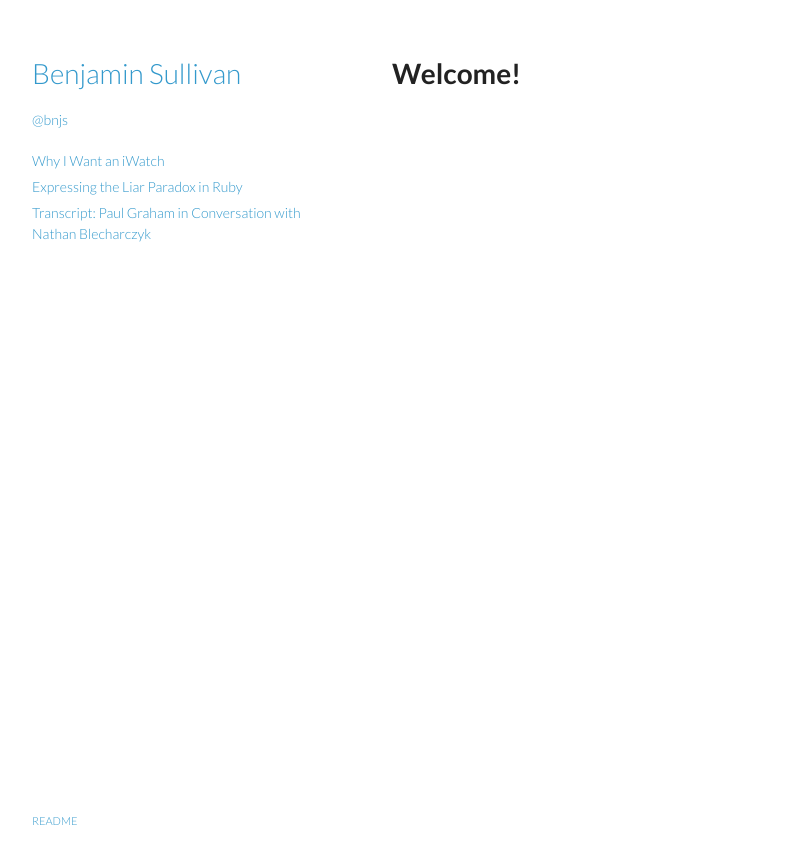
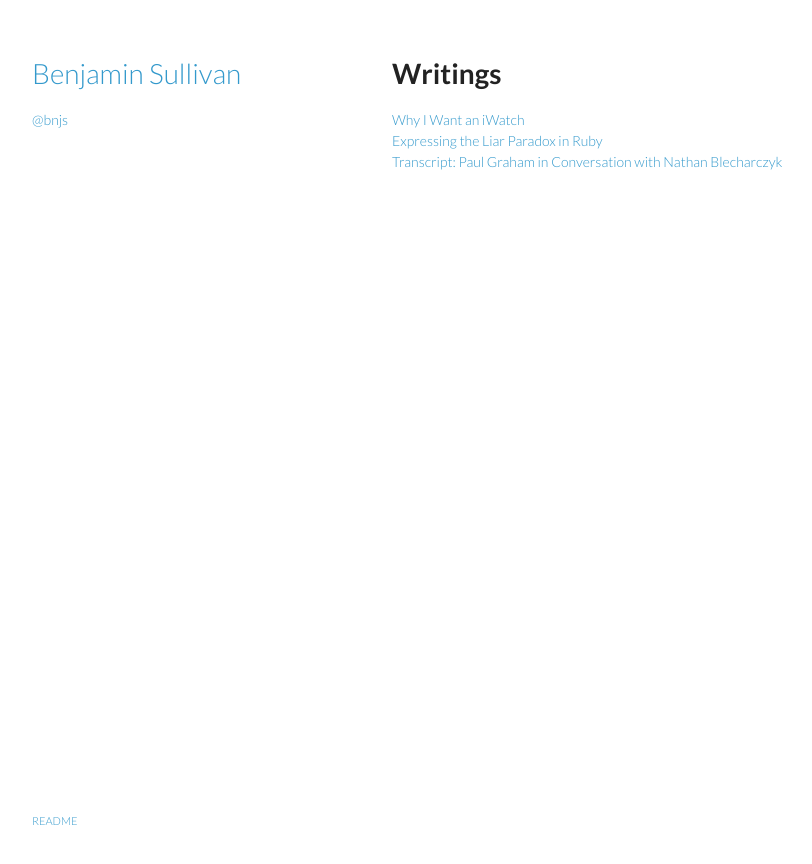
Before and after one commit to bnjs/bnjs.github.io, a Jekyll site: the page built from index.md, in a window 1280 px wide. Shown: the top 864 px of the page, without its empty margins (178-990 px from the left). Built offline with Jekyll 4.4.1, drawn with Linux system fonts in a browser that asks for light colours.

Commit message:
Movie writing index to top page

```diff
--- a/_layouts/default.html
+++ b/_layouts/default.html
@@ -17,11 +17,6 @@
       <header>
         <h1><a href="/">Benjamin Sullivan</a></h1>
         <p><a href="https://twitter.com/bnjs">@bnjs</a></p>
-        <ul>
-          <li><a href="/why-i-want-an-iwatch">Why I Want an iWatch</a></li>
-          <li><a href="/expressing-the-liar-paradox-in-ruby">Expressing the Liar Paradox in Ruby</a></li>
-          <li><a href="/transcript-paul-graham-in-conversation-with-nathan-blecharczyk">Transcript: Paul Graham in Conversation with Nathan Blecharczyk</a></li>
-        </ul>
       </header>
       <section>
         {{ content }}
--- a/index.md
+++ b/index.md
@@ -3,4 +3,10 @@ layout: default
 title: Benjamin Sullivan
 ---
 
-# Welcome!
+# Writings
+
+<ul style="list-style:none;padding:0;">
+  <li><a href="/why-i-want-an-iwatch">Why I Want an iWatch</a></li>
+  <li><a href="/expressing-the-liar-paradox-in-ruby">Expressing the Liar Paradox in Ruby</a></li>
+  <li><a href="/transcript-paul-graham-in-conversation-with-nathan-blecharczyk">Transcript: Paul Graham in Conversation with Nathan Blecharczyk</a></li>
+</ul>
```
